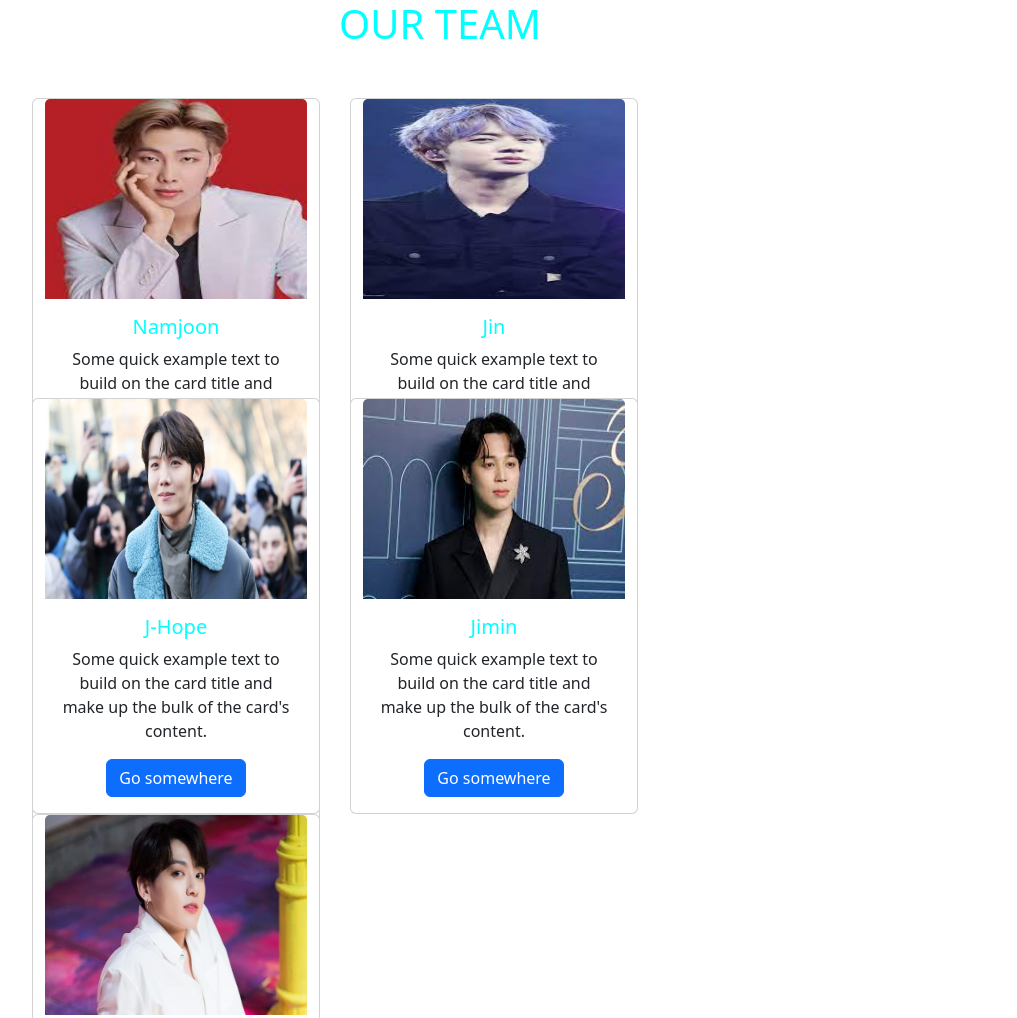
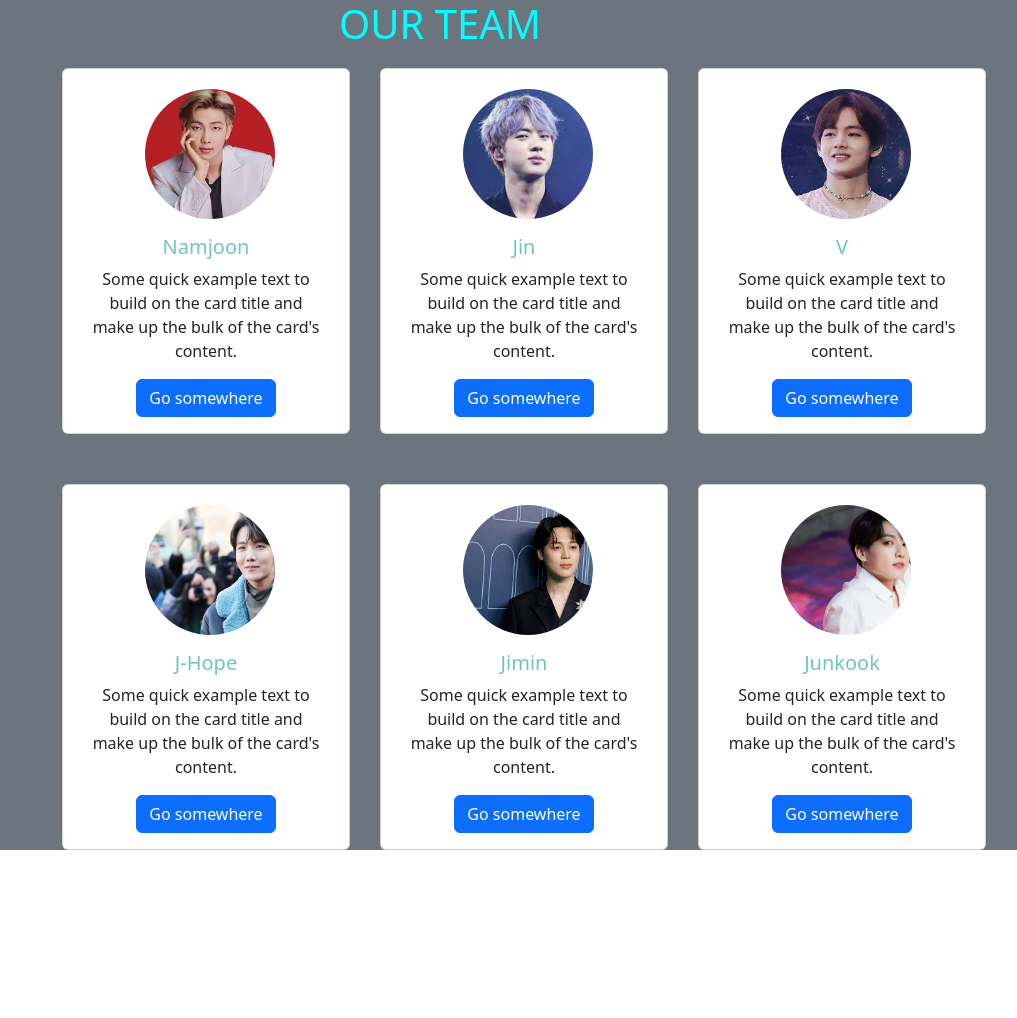
Before and after one commit to Nikitha694/t-hub, a plain HTML site: page bootstrap/jan25.html in a window 1280 px wide. Shown: the top 1018 px of the page, without its empty margins (200-1217 px from the left). After the commit the page ends 900 px from the top, so only its background shows below. Drawn offline with Linux system fonts and the light colour scheme.

Commit message:
second commit

```diff
--- a/bootstrap/jan25.html
+++ b/bootstrap/jan25.html
@@ -9,25 +9,33 @@
     <style>
         .row{
             column-gap: 30px;
-            height: 250px;
             margin: 50px;
-            padding-left: 100px;
+            padding-left: 200px;
+            margin-top: 20px;
         }
         .card-title{
-            color: aqua;
+            color: rgb(114, 195, 195);
         }
         img{
             height: 200px;
             width: 100px;
         }
+        .circle{
+          height: 130px;
+          width: 130px;
+          border-radius: 100px;
+          background-size: cover;
+          margin-left: 70px;
+          margin-top: 20px;
+        }
     </style>
 </head>
 <body>
-    <div class="container text-center">
+    <div class="container-fluid text-center bg-secondary">
         <h1 style="color: aqua;"><center>OUR TEAM</center></h1>
         <div class="row">
             <div class="card" style="width: 18rem;">
-                <img src="namjoon.jpg" class="card-img-top" alt="...">
+                <div class="circle" style="background-image: url(namjoon.jpg);"></div>
                 <div class="card-body">
                   <h5 class="card-title">Namjoon</h5>
                   <p class="card-text">Some quick example text to build on the card title and make up the bulk of the card's content.</p>
@@ -35,7 +43,7 @@
                 </div>
             </div>
             <div class="card" style="width: 18rem;">
-                <img src="jin.jpg" class="card-img-top" alt="...">
+              <div class="circle" style="background-image: url(jin.jpg);"></div>
                 <div class="card-body">
                   <h5 class="card-title">Jin</h5>
                   <p class="card-text">Some quick example text to build on the card title and make up the bulk of the card's content.</p>
@@ -43,7 +51,7 @@
                 </div>
               </div>
               <div class="card" style="width: 18rem;">
-                <img src="v.jpg" class="card-img-top" alt="...">
+                <div class="circle" style="background-image: url(v.jpg);"></div>
                 <div class="card-body">
                   <h5 class="card-title">V</h5>
                   <p class="card-text">Some quick example text to build on the card title and make up the bulk of the card's content.</p>
@@ -53,7 +61,7 @@
         </div>
         <div class="row">
             <div class="card" style="width: 18rem;">
-                <img src="jhope.jpg" class="card-img-top" alt="...">
+              <div class="circle" style="background-image: url(jhope.jpg);"></div>
                 <div class="card-body">
                   <h5 class="card-title">J-Hope</h5>
                   <p class="card-text">Some quick example text to build on the card title and make up the bulk of the card's content.</p>
@@ -61,7 +69,7 @@
                 </div>
             </div>
             <div class="card" style="width: 18rem;">
-                <img src="jimin.jpg" class="card-img-top" alt="...">
+              <div class="circle" style="background-image: url(jimin.jpg);"></div>
                 <div class="card-body">
                   <h5 class="card-title">Jimin</h5>
                   <p class="card-text">Some quick example text to build on the card title and make up the bulk of the card's content.</p>
@@ -69,7 +77,7 @@
                 </div>
               </div>
               <div class="card" style="width: 18rem;">
-                <img src="Jungkook.jpg" class="card-img-top" alt="...">
+                <div class="circle" style="background-image: url(Jungkook.jpg);"></div>
                 <div class="card-body">
                   <h5 class="card-title">Junkook</h5>
                   <p class="card-text">Some quick example text to build on the card title and make up the bulk of the card's content.</p>
```
Also changed, not shown: bootstrap/introduction.html (+1 -1 lines).
